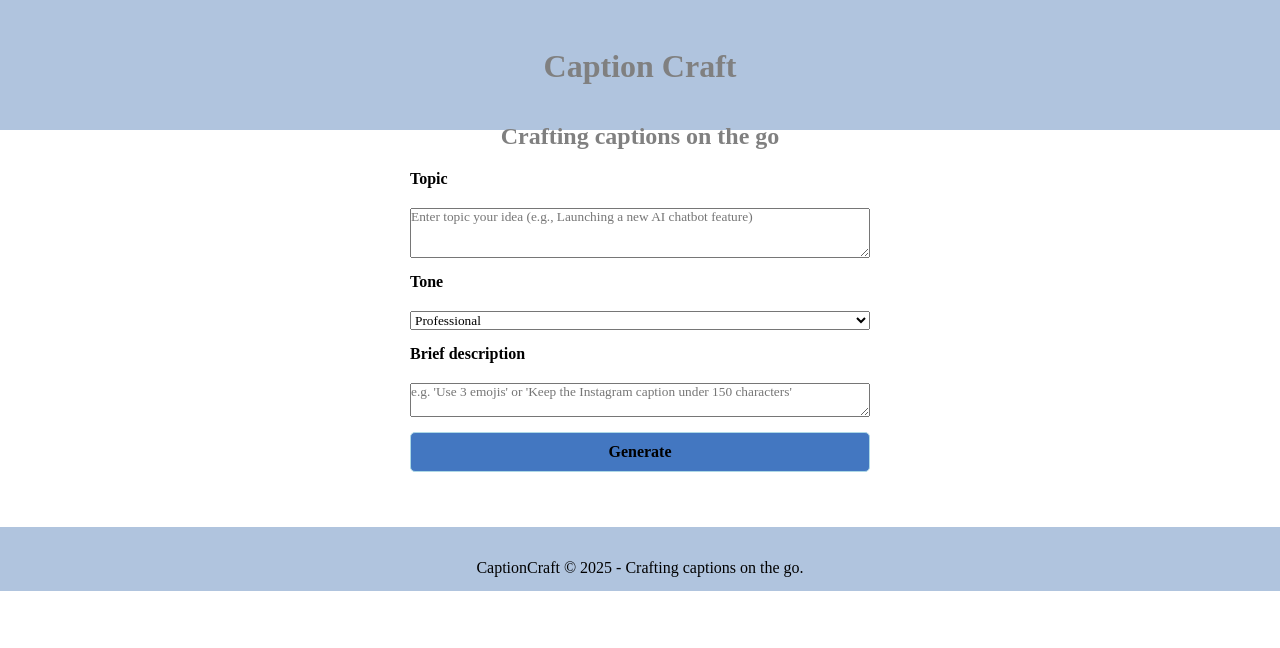
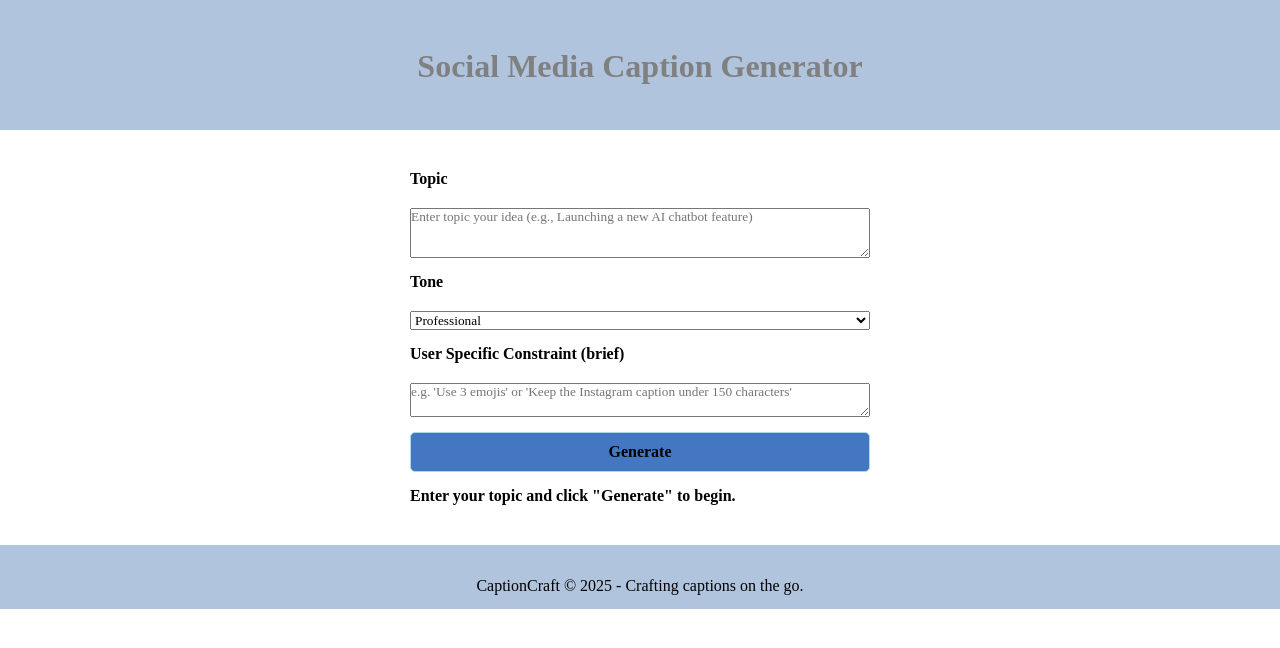
Before and after one commit to MfobesTechJournal/Caption_Craft, a plain HTML site: page index.html in a window 1280 px wide. Drawn offline with Linux system fonts and the light colour scheme.

Commit message:
Update header and labels in index.html

```diff
--- a/index.html
+++ b/index.html
@@ -4,12 +4,11 @@
     <meta charset="utf-8" />
     <meta name="viewport" content="width=device-width,initial-scale=1" />
     <title>Caption Craft</title>
+    <!-- Link to the styling file -->
     <link rel="stylesheet" href="style.css" />
   </head>
   <body class="body">
-    <header><h1>Caption Craft</h1>
-    <h2>Crafting captions on the go</h2>
-    </header>
+    <header><h1>Social Media Caption Generator</h1></header>
     <main>
       <label for="topic" class="topic">Topic</label>
       <textarea
@@ -28,7 +27,7 @@
       </select>
 
       <label for="constraint" class="constraints"
-        >Brief description</label
+        >User Specific Constraint (brief)</label
       >
       <textarea
         id="constraint"
@@ -42,7 +41,7 @@
     </main>
     <footer>CaptionCraft &copy; 2025 - Crafting captions on the go.</footer>
 
-    <script src="apiKey.js"></script>
 
+    <script src="script.js"></script>
   </body>
 </html>
```
